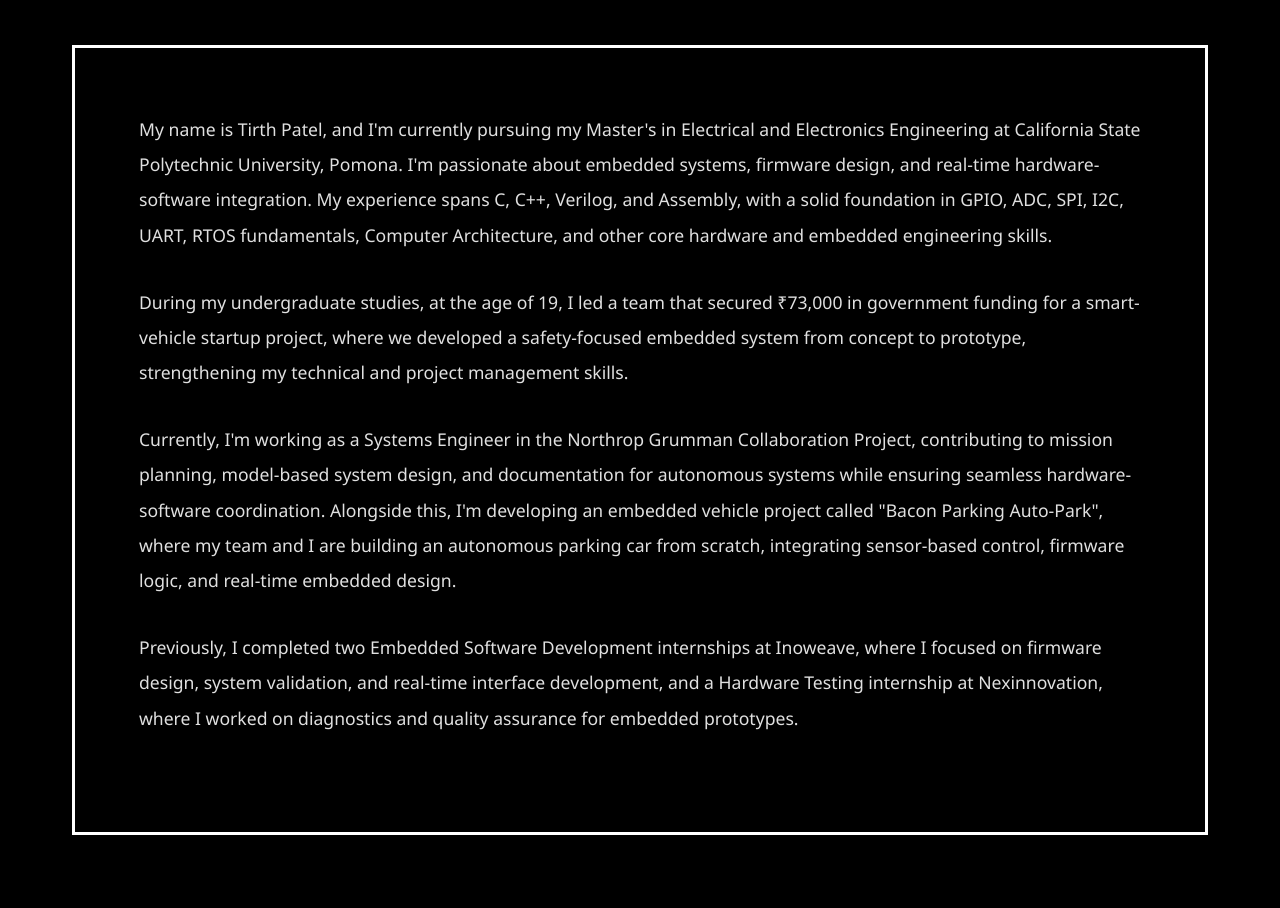
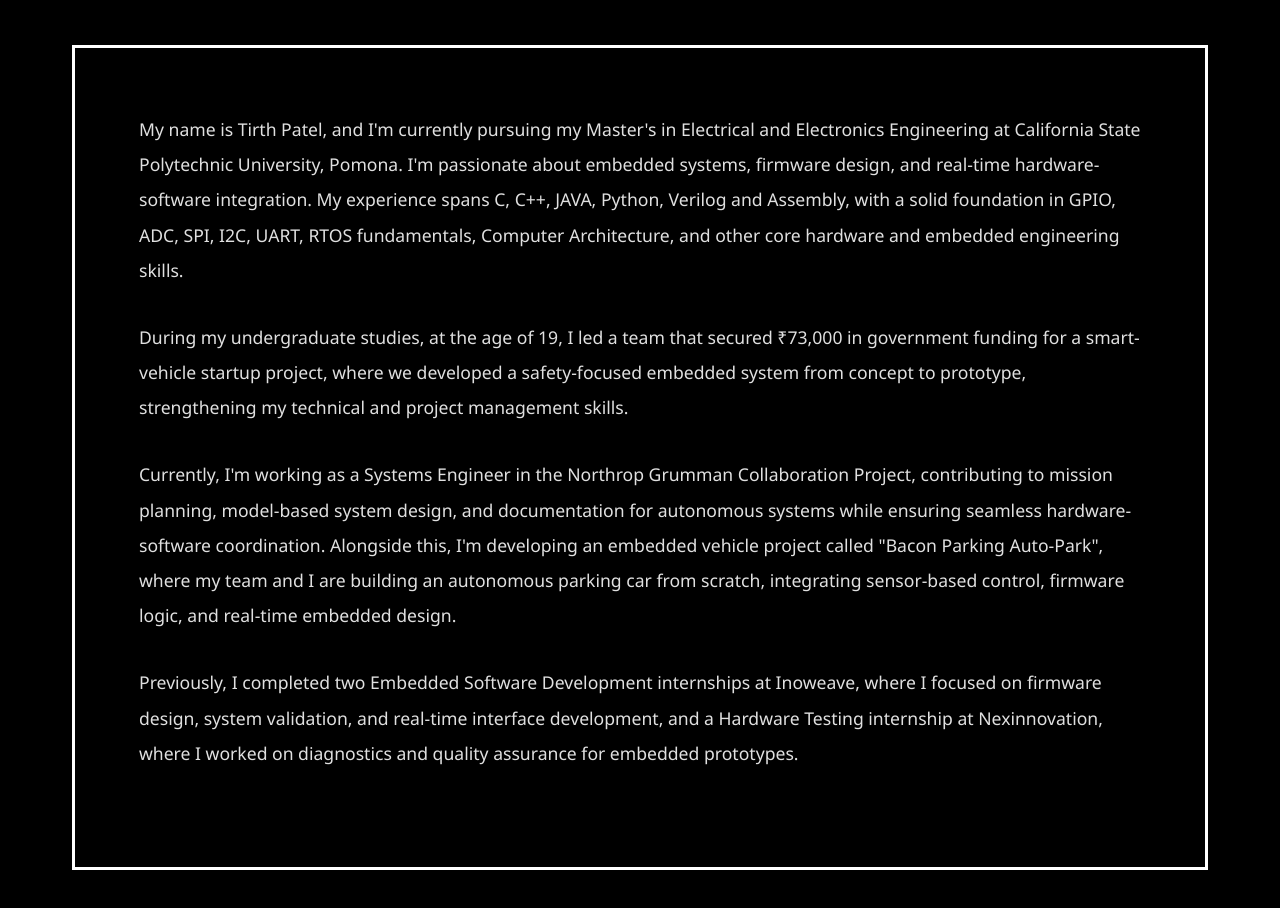
Before and after one commit to tirth2812/my-website, a plain HTML site: page index.html in a window 1280 px wide. Shown: the part 1110-2018 px from the top of the page. Drawn offline with Linux system fonts and the light colour scheme.

Commit message:
Update index.html

```diff
--- a/index.html
+++ b/index.html
@@ -116,7 +116,7 @@
         <h2>About Me</h2>
         <div class="about">
             <p>
-                My name is Tirth Patel, and I'm currently pursuing my Master's in Electrical and Electronics Engineering at California State Polytechnic University, Pomona. I'm passionate about embedded systems, firmware design, and real-time hardware-software integration. My experience spans C, C++, Verilog, and Assembly, with a solid foundation in GPIO, ADC, SPI, I2C, UART, RTOS fundamentals, Computer Architecture, and other core hardware and embedded engineering skills.
+                My name is Tirth Patel, and I'm currently pursuing my Master's in Electrical and Electronics Engineering at California State Polytechnic University, Pomona. I'm passionate about embedded systems, firmware design, and real-time hardware-software integration. My experience spans C, C++, JAVA, Python, Verilog and Assembly, with a solid foundation in GPIO, ADC, SPI, I2C, UART, RTOS fundamentals, Computer Architecture, and other core hardware and embedded engineering skills.
             </p>
             <p>
                 During my undergraduate studies, at the age of 19, I led a team that secured ₹73,000 in government funding for a smart-vehicle startup project, where we developed a safety-focused embedded system from concept to prototype, strengthening my technical and project management skills.
```
